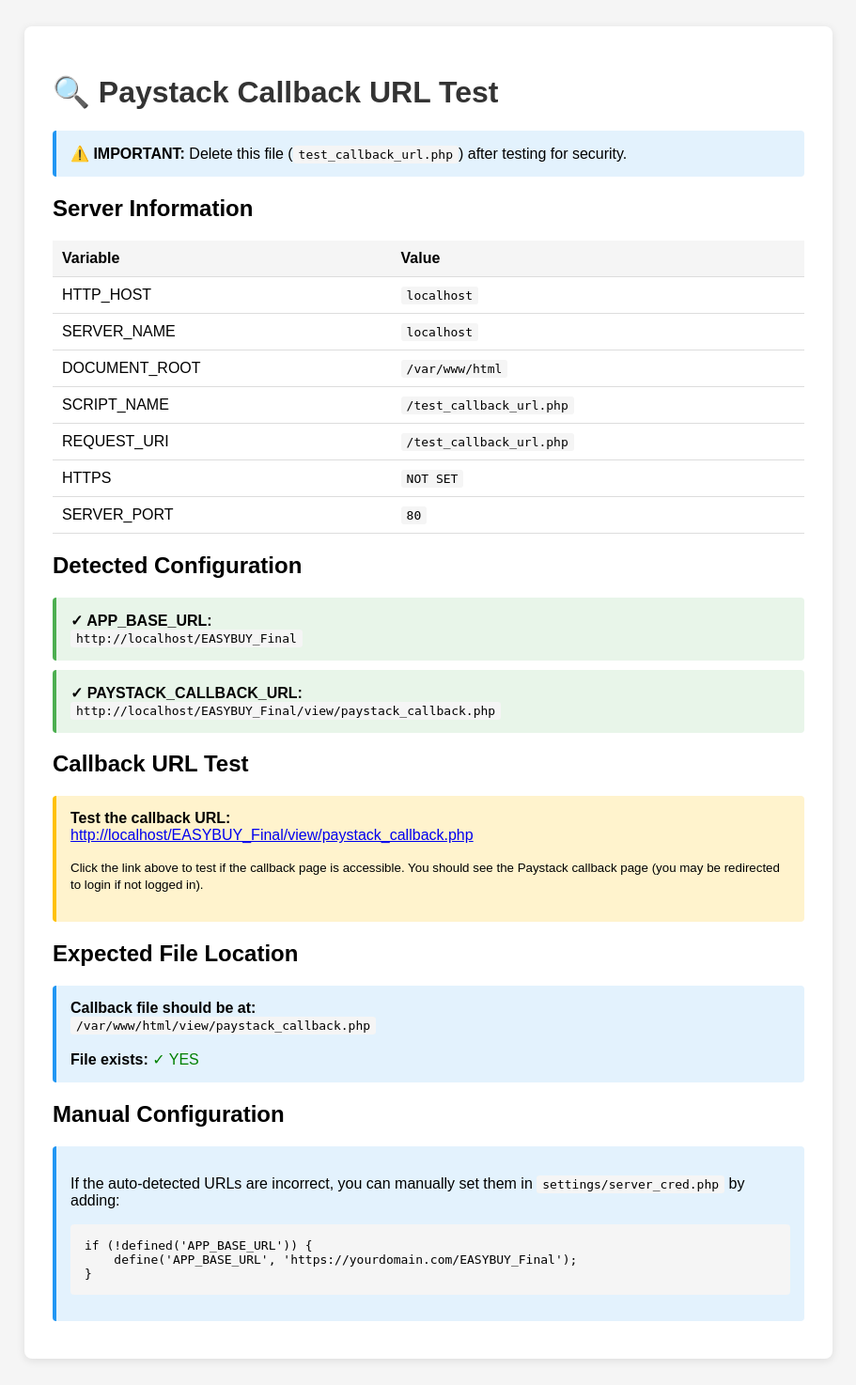
After one commit to Samkay1974/EASYBUY_Final, a PHP site: page /test_callback_url.php in a window 1280 px wide. The commit adds this page. Shown: the whole page at 94% size, without its empty margins (184-1095 px from the left). Run offline with PHP 8.4, Linux system fonts and the light colour scheme.

Commit message:
server errors

```diff
--- a/actions/paystack_init_transaction.php
+++ b/actions/paystack_init_transaction.php
@@ -75,6 +75,7 @@
         }
 
         error_log("Paystack transaction initialized successfully - Reference: $reference, Order ID: " . ($order_id > 0 ? $order_id : 'N/A'));
+    error_log("Callback URL sent to Paystack: " . (defined('PAYSTACK_CALLBACK_URL') ? PAYSTACK_CALLBACK_URL : 'NOT DEFINED'));
 
         echo json_encode([
             'status' => 'success',
--- a/settings/paystack_config.php
+++ b/settings/paystack_config.php
@@ -34,46 +34,98 @@
     $host = isset($_SERVER['HTTP_HOST']) ? $_SERVER['HTTP_HOST'] :
             (defined('SERVER') ? SERVER : 'localhost');
 
-    // Detect base path from current file location
-    $currentFile = str_replace('\\', '/', __FILE__); // settings/paystack_config.php
+    // Detect base path - prioritize REQUEST_URI as it's most accurate for current request
     $docRoot = isset($_SERVER['DOCUMENT_ROOT']) ? str_replace('\\', '/', $_SERVER['DOCUMENT_ROOT']) : '';
+    $scriptName = isset($_SERVER['SCRIPT_NAME']) ? str_replace('\\', '/', $_SERVER['SCRIPT_NAME']) : '';
+    $requestUri = isset($_SERVER['REQUEST_URI']) ? str_replace('\\', '/', parse_url($_SERVER['REQUEST_URI'], PHP_URL_PATH)) : '';
+    $currentFile = str_replace('\\', '/', __FILE__);
 
-    if (!empty($docRoot) && strpos($currentFile, $docRoot) !== false) {
-        // File is within document root - extract relative path
-        $relativePath = str_replace($docRoot, '', dirname($currentFile)); // /EASYBUY_Final/settings -> /EASYBUY_Final
-        $relativePath = dirname($relativePath); // Go up one level
-        $basePath = str_replace('\\', '/', $relativePath);
-    } else {
-        // Fallback: use SCRIPT_NAME if available
-        $scriptName = isset($_SERVER['SCRIPT_NAME']) ? str_replace('\\', '/', $_SERVER['SCRIPT_NAME']) : '';
-        if (strpos($scriptName, '/EASYBUY_Final') !== false) {
-            $parts = explode('/EASYBUY_Final', $scriptName);
+    $basePath = '';
+
+    // Method 1: Extract from REQUEST_URI (most accurate for current page)
+    if (!empty($requestUri)) {
+        if (strpos($requestUri, '/EASYBUY_Final/') !== false) {
+            $parts = explode('/EASYBUY_Final/', $requestUri);
             $basePath = $parts[0] . '/EASYBUY_Final';
-        } else {
-            // Final fallback
+        } elseif ($requestUri === '/EASYBUY_Final' || strpos($requestUri, '/EASYBUY_Final') === 0) {
             $basePath = '/EASYBUY_Final';
         }
     }
 
-    // Normalize and ensure base path is correct
+    // Method 2: Try to extract from SCRIPT_NAME
+    if (empty($basePath) && !empty($scriptName)) {
+        if (strpos($scriptName, '/EASYBUY_Final/') !== false) {
+            $parts = explode('/EASYBUY_Final/', $scriptName);
+            $basePath = $parts[0] . '/EASYBUY_Final';
+        } elseif (strpos($scriptName, '/EASYBUY_Final') === 0) {
+            $basePath = '/EASYBUY_Final';
+        }
+    }
+
+    // Method 3: If SCRIPT_NAME didn't work, try DOCUMENT_ROOT method
+    if (empty($basePath) && !empty($docRoot) && strpos($currentFile, $docRoot) !== false) {
+        // File is within document root - extract relative path
+        $relativePath = str_replace($docRoot, '', $currentFile);
+        // $relativePath will be like: /EASYBUY_Final/settings/paystack_config.php
+        if (strpos($relativePath, '/EASYBUY_Final/') === 0 || strpos($relativePath, 'EASYBUY_Final/') === 0) {
+            // Extract just the /EASYBUY_Final part
+            if (strpos($relativePath, '/') === 0) {
+                $parts = explode('/', trim($relativePath, '/'));
+            } else {
+                $parts = explode('/', $relativePath);
+            }
+            if (!empty($parts[0]) && $parts[0] === 'EASYBUY_Final') {
+                $basePath = '/EASYBUY_Final';
+            } elseif (!empty($parts[0])) {
+                $basePath = '/' . $parts[0];
+            }
+        }
+    }
+
+    // Final fallback
+    if (empty($basePath)) {
+        $basePath = '/EASYBUY_Final';
+    }
+
+    // Normalize the path
     $basePath = str_replace('\\', '/', $basePath);
     $basePath = rtrim($basePath, '/');
-    if (empty($basePath) || $basePath === '/') {
-        $basePath = '/EASYBUY_Final';
-    }
 
     // Ensure it starts with /
     if (substr($basePath, 0, 1) !== '/') {
         $basePath = '/' . $basePath;
     }
 
+    // Prevent double paths (e.g., /EASYBUY_Final/EASYBUY_Final)
+    if (strpos($basePath, '/EASYBUY_Final/EASYBUY_Final') !== false) {
+        $basePath = '/EASYBUY_Final';
+    }
+
+    // Ensure it ends properly
+    if (empty($basePath) || $basePath === '/') {
+        $basePath = '/EASYBUY_Final';
+    }
+
     define('APP_BASE_URL', $protocol . $host . $basePath);
 
-    // Log for debugging (remove in production)
-    error_log("APP_BASE_URL detected: " . APP_BASE_URL);
+    // Log for debugging
+    error_log("=== BASE URL DETECTION ===");
+    error_log("Protocol: $protocol");
+    error_log("Host: $host");
+    error_log("Document Root: $docRoot");
+    error_log("Script Name: $scriptName");
+    error_log("Request URI: $requestUri");
+    error_log("Current File: $currentFile");
+    error_log("Detected Base Path: $basePath");
+    error_log("Final APP_BASE_URL: " . APP_BASE_URL);
 }
 
-define('PAYSTACK_CALLBACK_URL', APP_BASE_URL . '/view/paystack_callback.php'); // Callback after payment
+// Define callback URL - ensure proper path construction
+if (!defined('PAYSTACK_CALLBACK_URL')) {
+    $callbackPath = rtrim(APP_BASE_URL, '/') . '/view/paystack_callback.php';
+    define('PAYSTACK_CALLBACK_URL', $callbackPath);
+    error_log("PAYSTACK_CALLBACK_URL: " . PAYSTACK_CALLBACK_URL);
+}
 
 /**
  * Initialize a Paystack transaction
--- /dev/null
+++ b/test_callback_url.php
@@ -0,0 +1,135 @@
+<?php
+/**
+ * Test script to check callback URL configuration
+ * This file should be accessible at: yourdomain.com/EASYBUY_Final/test_callback_url.php
+ * DELETE THIS FILE AFTER TESTING
+ */
+
+// Include Paystack config to test URL detection
+require_once __DIR__ . '/settings/paystack_config.php';
+
+?>
+<!DOCTYPE html>
+<html>
+<head>
+    <title>Callback URL Test</title>
+    <style>
+        body { font-family: Arial, sans-serif; padding: 20px; background: #f5f5f5; }
+        .container { max-width: 800px; margin: 0 auto; background: white; padding: 30px; border-radius: 8px; box-shadow: 0 2px 10px rgba(0,0,0,0.1); }
+        h1 { color: #333; }
+        .info { background: #e3f2fd; padding: 15px; border-left: 4px solid #2196F3; margin: 10px 0; border-radius: 4px; }
+        .success { background: #e8f5e9; padding: 15px; border-left: 4px solid #4CAF50; margin: 10px 0; border-radius: 4px; }
+        .error { background: #ffebee; padding: 15px; border-left: 4px solid #f44336; margin: 10px 0; border-radius: 4px; }
+        code { background: #f5f5f5; padding: 2px 6px; border-radius: 3px; font-family: monospace; }
+        .url-test { background: #fff3cd; padding: 15px; border-left: 4px solid #ffc107; margin: 10px 0; border-radius: 4px; }
+        table { width: 100%; border-collapse: collapse; margin: 15px 0; }
+        th, td { padding: 10px; text-align: left; border-bottom: 1px solid #ddd; }
+        th { background: #f5f5f5; }
+    </style>
+</head>
+<body>
+    <div class="container">
+        <h1>🔍 Paystack Callback URL Test</h1>
+
+        <div class="info">
+            <strong>⚠️ IMPORTANT:</strong> Delete this file (<code>test_callback_url.php</code>) after testing for security.
+        </div>
+
+        <h2>Server Information</h2>
+        <table>
+            <tr>
+                <th>Variable</th>
+                <th>Value</th>
+            </tr>
+            <tr>
+                <td>HTTP_HOST</td>
+                <td><code><?php echo isset($_SERVER['HTTP_HOST']) ? htmlspecialchars($_SERVER['HTTP_HOST']) : 'NOT SET'; ?></code></td>
+            </tr>
+            <tr>
+                <td>SERVER_NAME</td>
+                <td><code><?php echo isset($_SERVER['SERVER_NAME']) ? htmlspecialchars($_SERVER['SERVER_NAME']) : 'NOT SET'; ?></code></td>
+            </tr>
+            <tr>
+                <td>DOCUMENT_ROOT</td>
+                <td><code><?php echo isset($_SERVER['DOCUMENT_ROOT']) ? htmlspecialchars($_SERVER['DOCUMENT_ROOT']) : 'NOT SET'; ?></code></td>
+            </tr>
+            <tr>
+                <td>SCRIPT_NAME</td>
+                <td><code><?php echo isset($_SERVER['SCRIPT_NAME']) ? htmlspecialchars($_SERVER['SCRIPT_NAME']) : 'NOT SET'; ?></code></td>
+            </tr>
+            <tr>
+                <td>REQUEST_URI</td>
+                <td><code><?php echo isset($_SERVER['REQUEST_URI']) ? htmlspecialchars($_SERVER['REQUEST_URI']) : 'NOT SET'; ?></code></td>
+            </tr>
+            <tr>
+                <td>HTTPS</td>
+                <td><code><?php echo isset($_SERVER['HTTPS']) ? htmlspecialchars($_SERVER['HTTPS']) : 'NOT SET'; ?></code></td>
+            </tr>
+            <tr>
+                <td>SERVER_PORT</td>
+                <td><code><?php echo isset($_SERVER['SERVER_PORT']) ? htmlspecialchars($_SERVER['SERVER_PORT']) : 'NOT SET'; ?></code></td>
+            </tr>
+        </table>
+
+        <h2>Detected Configuration</h2>
+
+        <?php if (defined('APP_BASE_URL')): ?>
+            <div class="success">
+                <strong>✓ APP_BASE_URL:</strong><br>
+                <code><?php echo htmlspecialchars(APP_BASE_URL); ?></code>
+            </div>
+        <?php else: ?>
+            <div class="error">
+                <strong>✗ APP_BASE_URL:</strong> Not defined
+            </div>
+        <?php endif; ?>
+
+        <?php if (defined('PAYSTACK_CALLBACK_URL')): ?>
+            <div class="success">
+                <strong>✓ PAYSTACK_CALLBACK_URL:</strong><br>
+                <code><?php echo htmlspecialchars(PAYSTACK_CALLBACK_URL); ?></code>
+            </div>
+        <?php else: ?>
+            <div class="error">
+                <strong>✗ PAYSTACK_CALLBACK_URL:</strong> Not defined
+            </div>
+        <?php endif; ?>
+
+        <h2>Callback URL Test</h2>
+        <?php if (defined('PAYSTACK_CALLBACK_URL')): ?>
+            <div class="url-test">
+                <strong>Test the callback URL:</strong><br>
+                <a href="<?php echo htmlspecialchars(PAYSTACK_CALLBACK_URL); ?>" target="_blank">
+                    <?php echo htmlspecialchars(PAYSTACK_CALLBACK_URL); ?>
+                </a>
+                <p><small>Click the link above to test if the callback page is accessible. You should see the Paystack callback page (you may be redirected to login if not logged in).</small></p>
+            </div>
+        <?php endif; ?>
+
+        <h2>Expected File Location</h2>
+        <div class="info">
+            <strong>Callback file should be at:</strong><br>
+            <code><?php echo htmlspecialchars(__DIR__ . '/view/paystack_callback.php'); ?></code><br><br>
+            <strong>File exists:</strong>
+            <?php
+            $callbackFile = __DIR__ . '/view/paystack_callback.php';
+            if (file_exists($callbackFile)) {
+                echo '<span style="color: green;">✓ YES</span>';
+            } else {
+                echo '<span style="color: red;">✗ NO - FILE MISSING!</span>';
+            }
+            ?>
+        </div>
+
+        <h2>Manual Configuration</h2>
+        <div class="info">
+            <p>If the auto-detected URLs are incorrect, you can manually set them in <code>settings/server_cred.php</code> by adding:</p>
+            <pre style="background: #f5f5f5; padding: 15px; border-radius: 4px; overflow-x: auto;">
+if (!defined('APP_BASE_URL')) {
+    define('APP_BASE_URL', 'https://yourdomain.com/EASYBUY_Final');
+}
+</pre>
+        </div>
+    </div>
+</body>
+</html>
```
Also changed, not shown: settings/server_cred.php (+7 -0 lines).
